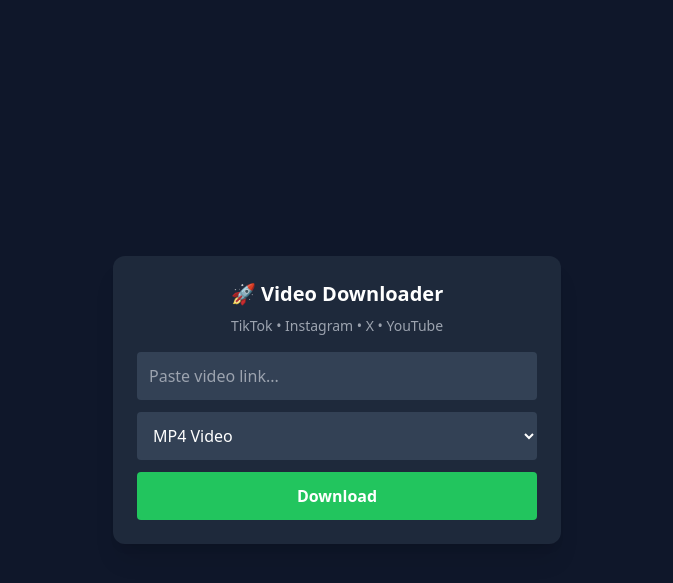
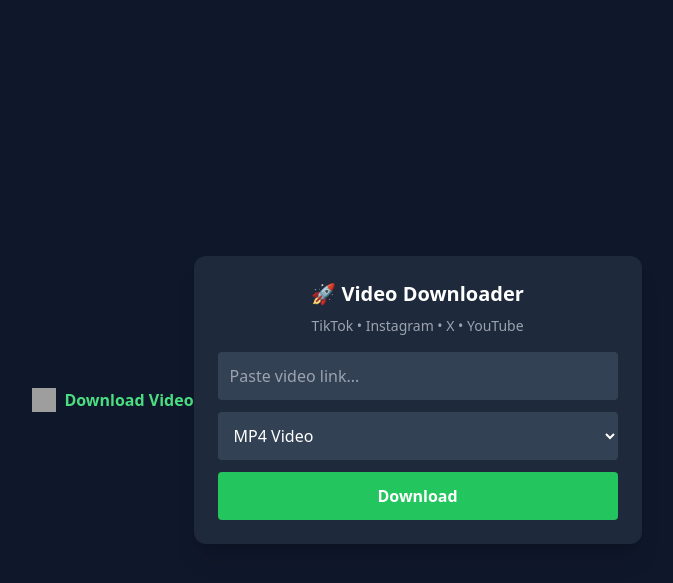
Before and after one commit to hafizsatriyo9-tech/video-downloader, a Flask app: page / in a window 1280 px wide. Shown: the top 583 px of the page, without its empty margins (303-976 px from the left). Run offline with Flask 3, Linux system fonts and the light colour scheme; some libraries are stand-ins or nearby versions; grey boxes are pictures that could not be loaded.

Commit message:
Update index.html

```diff
--- a/templates/index.html
+++ b/templates/index.html
@@ -4,6 +4,10 @@
 <meta charset="UTF-8">
 <title>Video Downloader Pro</title>
 <script src="https://cdn.tailwindcss.com"></script>
+  <a href="/download" class="flex items-center gap-2 text-green-400 font-semibold">
+  <img src="icon.png" alt="Download" class="w-6 h-6">
+  Download Video
+  </a>
 </head>
 
 <body class="bg-slate-900 text-white flex items-center justify-center min-h-screen px-4">
```
